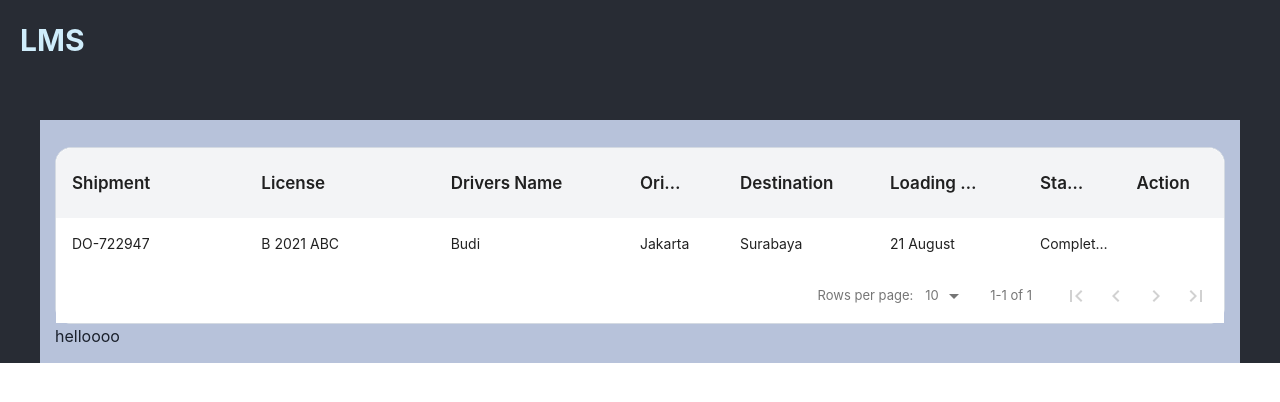
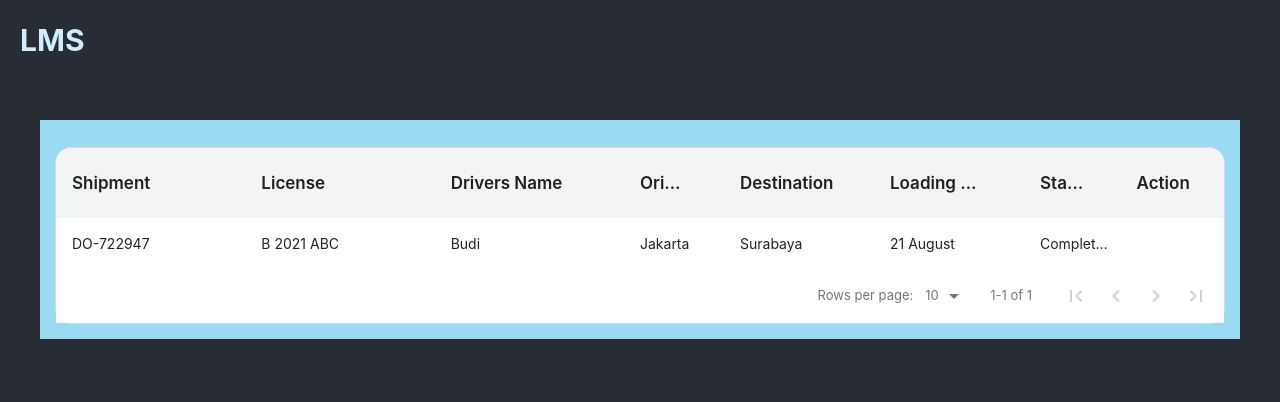
Before and after one commit to logitechxx/Hackathon-TMS, a React (Create React App) app: page /shipper in a window 1280 px wide. Shown: the top 402 px of the page. Built offline with nearby package versions, Linux system fonts and the light colour scheme.

Commit message:
feat:fix: cleaning styles and redundant selections

```diff
--- a/src/components/Layout/Navbar/menu.js
+++ b/src/components/Layout/Navbar/menu.js
@@ -1,8 +1,4 @@
 export const transportersMenu = [
-    {
-        name:"Shipments",
-        path:"/transporter/shipments"
-    },
     {
         name:"Trucks",
         path:"/transporter/trucks"
--- a/src/components/Layout/ShipperLayout.jsx
+++ b/src/components/Layout/ShipperLayout.jsx
@@ -2,10 +2,11 @@ import { Box } from '@chakra-ui/react';
 import React from 'react';
 import { Outlet } from 'react-router-dom';
 import NavbarShipper from './Navbar/NavbarShipper';
+import './styles.css'
 
 function ShipperLayout() {
     return (
-        <Box backgroundColor={"#282c34"}>
+        <Box className="layout-color">
             <NavbarShipper />
             <Outlet/>
         </Box>
--- a/src/components/Layout/TransportLayout.jsx
+++ b/src/components/Layout/TransportLayout.jsx
@@ -2,10 +2,11 @@ import { Box } from '@chakra-ui/react';
 import React from 'react';
 import { Outlet } from 'react-router-dom';
 import Navbar from './Navbar/Navbar';
+import './styles.css'
 
 function Layout() {
   return (
-    <Box backgroundColor={"#282c34"}>
+    <Box className="layout-color">
       <Navbar/>
       <Outlet />
     </Box>
--- /dev/null
+++ b/src/components/Layout/styles.css
@@ -0,0 +1,4 @@
+.layout-color{
+    background-color: #282c34;
+    min-height: 100vh;
+}
--- a/src/components/organisms/Shipper/TableShipper.jsx
+++ b/src/components/organisms/Shipper/TableShipper.jsx
@@ -1,7 +1,7 @@
 /* eslint-disable react/forbid-prop-types */
 import React from 'react'
 import { CustomTable, ButtonTable } from '../../molecules';
-// import './style.css'
+import './styles.css'
 
 function TableShipper() {
     const columns = [
--- a/src/pages/shipper/index.jsx
+++ b/src/pages/shipper/index.jsx
@@ -7,9 +7,8 @@ function Shipper() {
         <Box
             p="15"
             m="10"
-            backgroundColor='facebook.200'>
+            backgroundColor='linkedin.200'>
             <TableShipper />
-            helloooo
         </Box>
     );
 }
```
